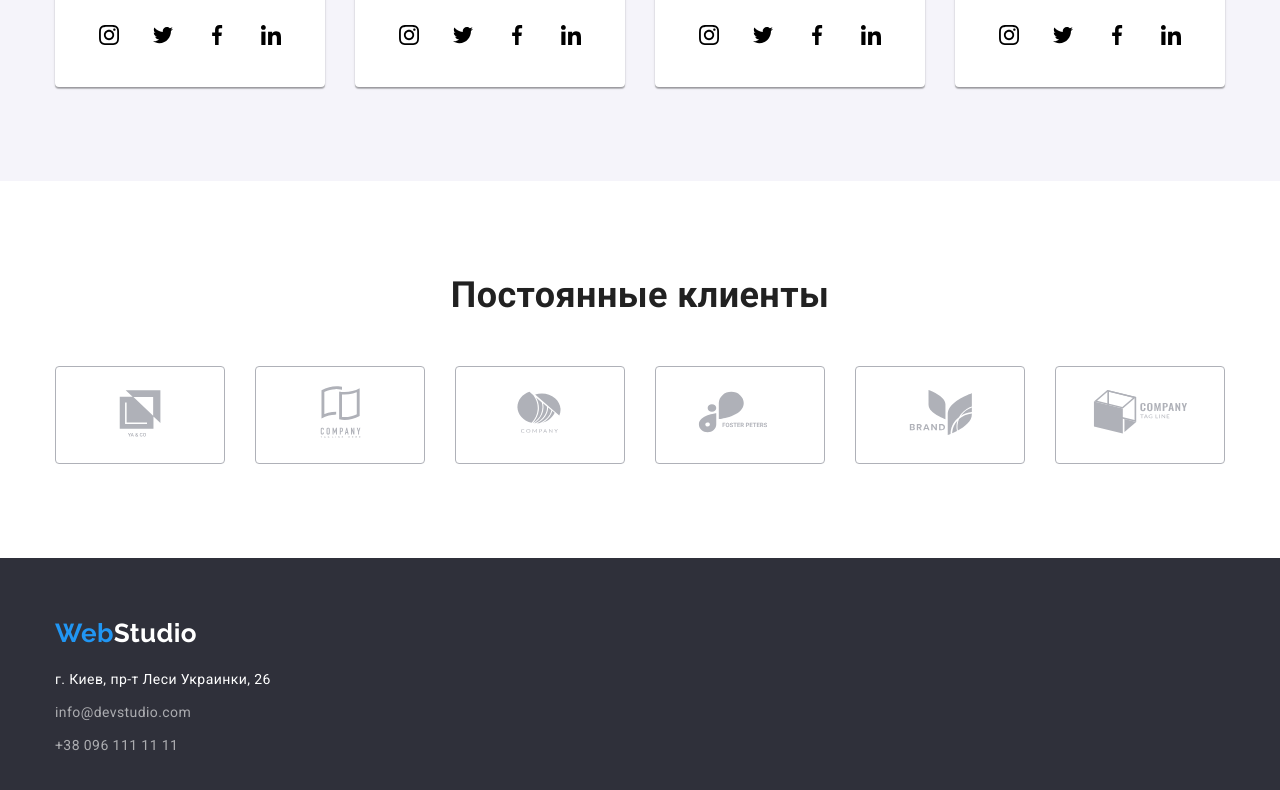
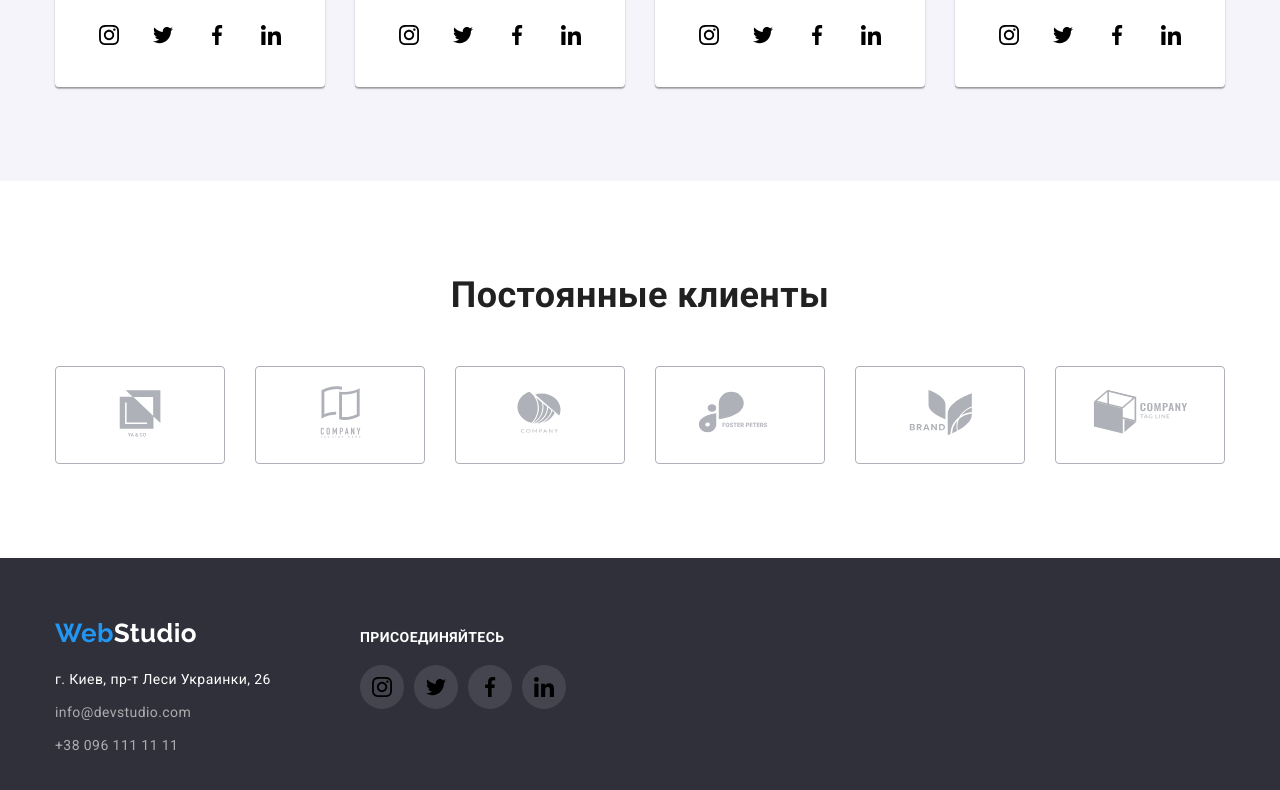
Before and after one commit to MaximKucheriaviy/goit-markup-hw-04, a plain HTML site: page index.html in a window 1280 px wide. Shown: the part 2133-2923 px from the top of the page. Drawn offline with nearby package versions, Linux system fonts and the light colour scheme.

Commit message:
Созданы иконки футтера

```diff
--- a/css/styles.css
+++ b/css/styles.css
@@ -8,6 +8,7 @@
   --background-gray: #f5f4fa;
   --title-background: #c4c4c4;
   --icons-greay: rgba(175, 177, 184, 1);
+  --icons-transpered: rgba(255, 255, 255, 0.1);
 }
 
 * {
@@ -368,12 +369,16 @@ body ul {
 }
 /* стили футера */
 .footer {
-  padding-top: 60px;
   padding-bottom: 60px;
 
   background-color: var(--background-black);
 }
-
+.footer .container {
+  display: flex;
+}
+.address-box {
+  padding-top: 60px;
+}
 .footer .logo {
   color: var(--font-white);
 }
@@ -403,6 +408,36 @@ body ul {
 .link:hover,
 .link:focus {
   color: var(--font-blue);
+}
+
+.icons-box {
+  margin-left: 70px;
+  padding-top: 72px;
+}
+.footer-icons-title {
+  margin-bottom: 20px;
+
+  font-weight: 700;
+  line-height: 1.14;
+  text-transform: uppercase;
+  color: var(--font-white);
+}
+.footer-icons-list {
+  display: flex;
+  column-gap: 10px;
+}
+.footer-icons-list .item {
+  padding: 12px 12px;
+
+  line-height: 0px;
+
+  fill: var(--font-white);
+  background-color: var(--icons-transpered);
+  border-radius: 50%;
+}
+.footer-icons-list .item:hover,
+.footer-icons-list .item:focus {
+  background-color: var(--font-blue);
 }
 
 /* стили portfolio main */
--- a/index.html
+++ b/index.html
@@ -318,9 +318,10 @@
             </div>
         </section>
     </main>
-    <footer class = "footer ">
+    <footer class = "footer">
         <!-- Логотип -->
         <div class="container">
+            <div class = "address-box">
                 <a class="logo" href=""><span>Web</span>Studio</a>
                 <address class="address">
                     <ul class = "address-list">
@@ -336,6 +337,40 @@
                     </ul>
                 </address>
             </div>
+            <div class = "icons-box">
+                <p class = "footer-icons-title">присоединяйтесь</p>
+                <ul class="footer-icons-list">
+                    <li class="item">
+                        <a href="" class="footer-icon-link">
+                            <svg class="footer-icon" width="20" height="20">
+                                <use href="images/icons.svg#icon-instagram"></use>
+                            </svg>
+                        </a>
+                    </li>
+                    <li class="item">
+                        <a href="" class="footer-icon-link">
+                            <svg class="footer-icon" width="20" height="20">
+                                <use href="images/icons.svg#icon-twitter"></use>
+                            </svg>
+                        </a>
+                    </li>
+                    <li class="item">
+                        <a href="" class="footer-icon-link">
+                            <svg class="footer-icon" width="20" height="20">
+                                <use href="images/icons.svg#icon-facebook"></use>
+                            </svg>
+                        </a>
+                    </li>
+                    <li class="item">
+                        <a href="" class="footer-icon-link">
+                            <svg class="footer-icon" width="20" height="20">
+                                <use href="images/icons.svg#icon-linkedin"></use>
+                            </svg>
+                        </a>
+                    </li>
+                </ul>
+            </div>
+        </div>
     </footer>
 </body>
 </html>
```
Also changed, not shown: portfolio.html (+36 -1 lines). Lines whose indentation alone changed are shown as unchanged.
